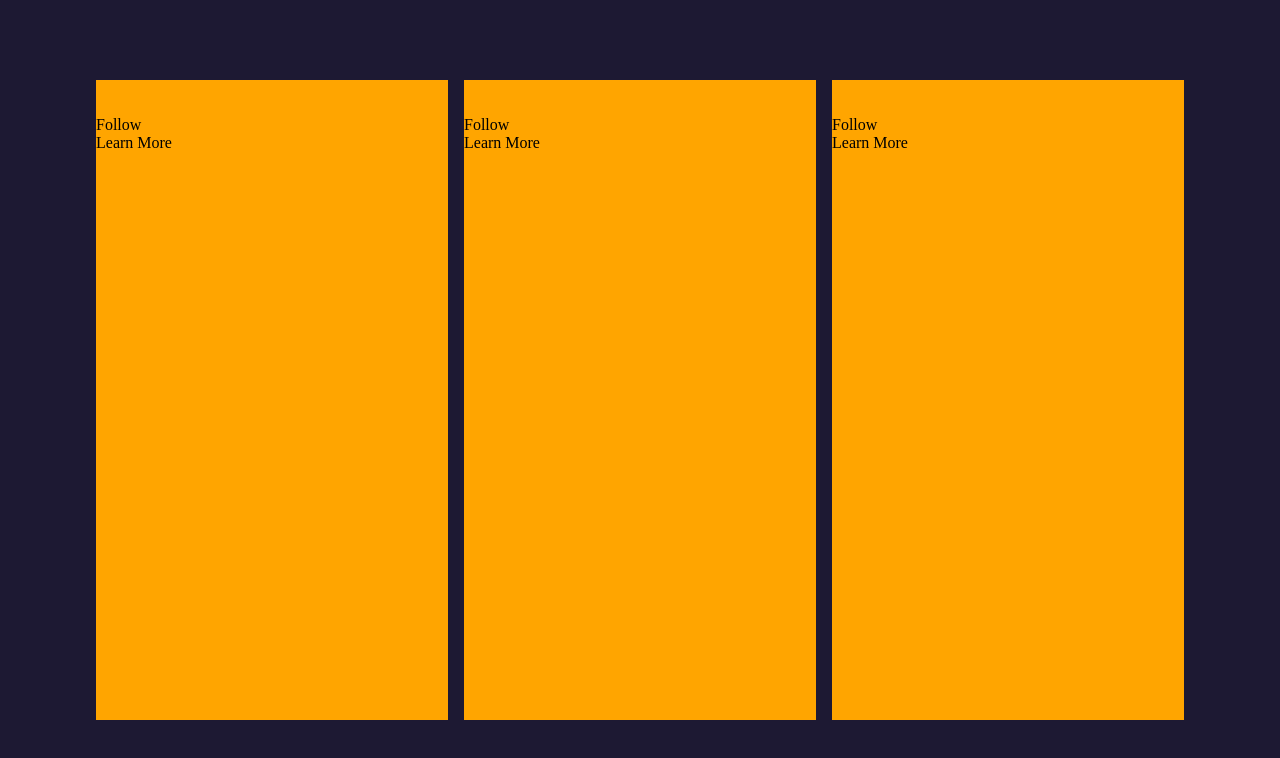
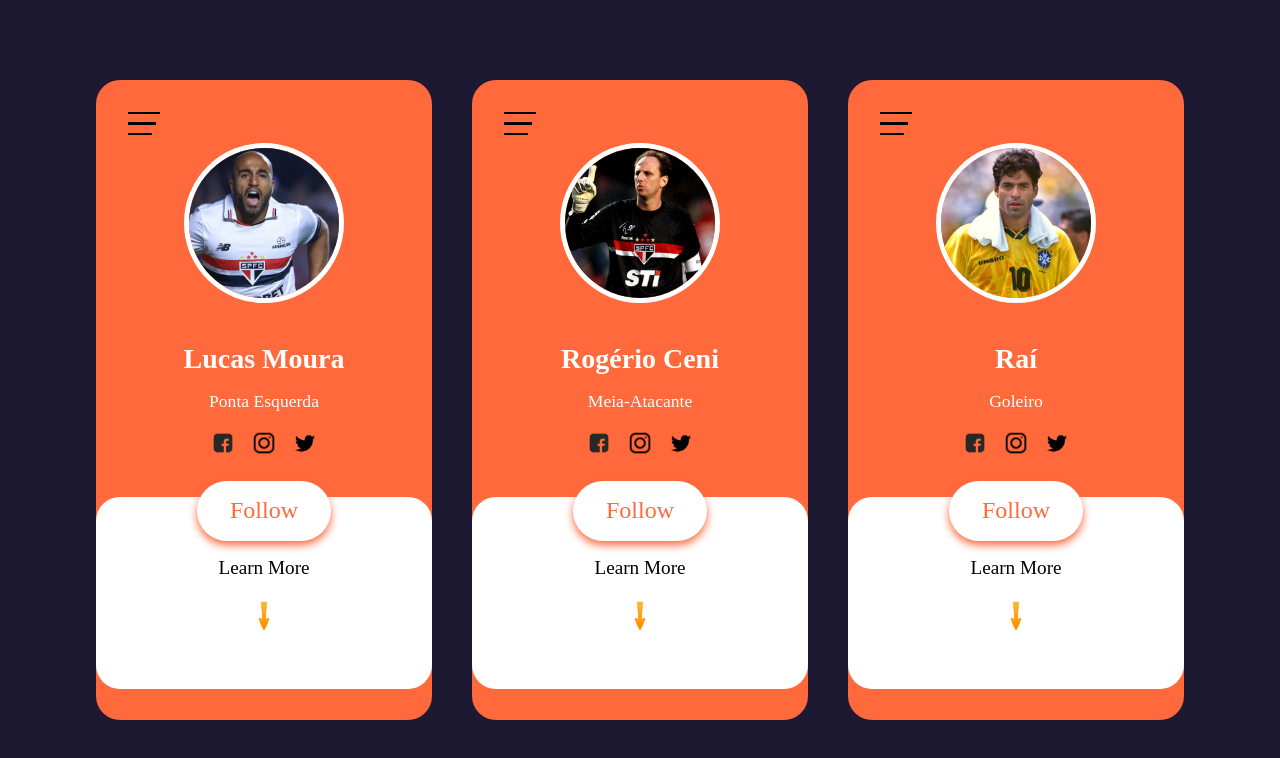
Before and after one commit to VitorArgeri/Atividade-10, a website: page index.html in a window 1280 px wide. Drawn offline with nearby package versions, Linux system fonts and the light colour scheme.

Commit message:
feat: card informations

```diff
--- a/index.html
+++ b/index.html
@@ -11,65 +11,101 @@
     <div class="container">
 
         <div class="card">
-            <div class="menu"></div>
+            <div class="menu">
+                <div class="menu-bar-1"></div>
+                <div class="menu-bar-2"></div>
+                <div class="menu-bar-3"></div>
+            </div>
             <div class="main-information">
-                <img src="" alt="" class="main-img">
-                <p class="name"></p>
-                <p class="position"></p>
+                <div class="img">
+                    <img src="img/LucasMoura.webp" alt="Lucas Moura" class="main-img">
+                </div>
+                <p class="name">
+                    Lucas Moura
+                </p>
+                <p class="position">
+                    Ponta Esquerda
+                </p>
                 <div class="social-media">
-                    <img src="" alt="" class="facebook">
-                    <img src="" alt="" class="instagram">
-                    <img src="" alt="" class="twitter">
+                    <img src="/img/facebook.webp" alt="facebook" class="facebook">
+                    <img src="/img/Instagram.png" alt="instagram" class="instagram">
+                    <img src="/img/twitter.png" alt="twitter" class="twitter">
                 </div>
             </div>
             <div class="follow-and-learn">
-                <div class="">
+                <div class="follow">
                     <p class="follow-text">Follow</p>
                 </div>
                 <p class="learn-more">Learn More</p>
-                <img src="" alt="" class="arrow">
+                <div class="orange-arrow">
+                    <img src="/img/orange-arrow.png" alt="orange-arrow" class="arrow">
+                </div>
             </div>
         </div>
 
         <div class="card">
-            <div class="menu"></div>
+            <div class="menu">
+                <div class="menu-bar-1"></div>
+                <div class="menu-bar-2"></div>
+                <div class="menu-bar-3"></div>
+            </div>
             <div class="main-information">
-                <img src="" alt="" class="main-img">
-                <p class="name"></p>
-                <p class="position"></p>
+                <div class="img">
+                    <img src="img/RogérioCeni.webp" alt="Ceni" class="main-img">
+                </div>
+                <p class="name">
+                    Rogério Ceni
+                </p>
+                <p class="position">
+                    Meia-Atacante
+                </p>
                 <div class="social-media">
-                    <img src="" alt="" class="facebook">
-                    <img src="" alt="" class="instagram">
-                    <img src="" alt="" class="twitter">
+                    <img src="/img/facebook.webp" alt="facebook" class="facebook">
+                    <img src="/img/Instagram.png" alt="instagram" class="instagram">
+                    <img src="/img/twitter.png" alt="twitter" class="twitter">
                 </div>
             </div>
             <div class="follow-and-learn">
-                <div class="">
+                <div class="follow">
                     <p class="follow-text">Follow</p>
                 </div>
                 <p class="learn-more">Learn More</p>
-                <img src="" alt="" class="arrow">
+                <div class="orange-arrow">
+                    <img src="/img/orange-arrow.png" alt="orange-arrow" class="arrow">
+                </div>
             </div>
         </div>
 
         <div class="card">
-            <div class="menu"></div>
+            <div class="menu">
+                <div class="menu-bar-1"></div>
+                <div class="menu-bar-2"></div>
+                <div class="menu-bar-3"></div>
+            </div>
             <div class="main-information">
-                <img src="" alt="" class="main-img">
-                <p class="name"></p>
-                <p class="position"></p>
+                <div class="img">
+                    <img src="img/Rai-Fonte-The-Players-Tribune.jpeg" alt="Raí" class="main-img">
+                </div>
+                <p class="name">
+                    Raí
+                </p>
+                <p class="position">
+                    Goleiro
+                </p>
                 <div class="social-media">
-                    <img src="" alt="" class="facebook">
-                    <img src="" alt="" class="instagram">
-                    <img src="" alt="" class="twitter">
+                    <img src="/img/facebook.webp" alt="facebook" class="facebook">
+                    <img src="/img/Instagram.png" alt="instagram" class="instagram">
+                    <img src="/img/twitter.png" alt="twitter" class="twitter">
                 </div>
             </div>
             <div class="follow-and-learn">
-                <div class="">
+                <div class="follow">
                     <p class="follow-text">Follow</p>
                 </div>
                 <p class="learn-more">Learn More</p>
-                <img src="" alt="" class="arrow">
+                <div class="orange-arrow">
+                    <img src="/img/orange-arrow.png" alt="orange-arrow" class="arrow">
+                </div>
             </div>
         </div>
     </div>
--- a/style.css
+++ b/style.css
@@ -12,14 +12,148 @@ body {
     height: 80vh;
     width: 85%;
     display: grid;
-    grid-template-columns: 1f 1f 1f;
-    grid-template-areas:
-    "card card card";
     margin: auto;
     margin-top: 10vh;
-    gap: 1rem;
+    gap: 2.5rem;
+    display: flex;
+    align-items: center;
+    justify-content: center;
 }
 
 .card {
-    background-color: orange;
+    background-color: rgb(255, 105, 59);
+    border-radius: 1.5rem;
+    flex-direction: column;
+    height: 100%;
+    width: 100%;
 }
+.menu {
+    justify-content: center;
+    align-items: center;
+    flex-direction: column;
+    margin-top: 2rem;
+    margin-left: 1.5rem;
+}
+
+.menu-bar-1,
+.menu-bar-2,
+.menu-bar-3 {
+    background-color: black;
+    justify-content: start;
+    margin: 0.5rem;
+    height: 0.3vh;
+}
+
+.menu-bar-1 {
+    width: 2rem;
+}
+
+.menu-bar-2 {
+    width: 1.75rem;
+}
+
+.menu-bar-3 {
+    width: 1.5rem;
+}
+
+.img {
+    justify-content: center;
+    align-items: center;
+    display: flex;
+}
+
+.main-img {
+    height: 10rem;
+    width: 10rem;
+    border-radius: 50%;
+    border: 5px solid white;
+    /* Esse código em específico serve para garantir que a imagem não fique distorcida */
+    object-fit: cover;
+}
+
+.name {
+    justify-content: center;
+    align-items: center;
+    display: flex;
+    margin-top: 5vh;
+    font-size: 1.75rem;
+    color: white;
+    font-weight: bold;
+    font-family: poppins;
+}
+
+.position {
+    justify-content: center;
+    align-items: center;
+    display: flex;
+    font-size: 1.1rem;
+    color: white;
+    font-family: poppins;
+    margin-top: 2vh;
+    font-weight: 0;
+}
+
+.social-media {
+    justify-content: center;
+    align-items: center;
+    display: flex;
+    gap: 1rem;
+    margin-top: 2vh;
+}
+
+.facebook,
+.twitter {
+    width: 1.25rem;
+}
+
+.instagram {
+    width: 1.875rem;
+}
+
+.follow-and-learn {
+    background-color: white;
+    height: 30%;
+    border-radius: 1.5rem;
+    width: 100%;
+    margin-top: 2.4rem;
+}
+
+.follow {
+    background-color: white;
+    position: relative;
+    left: 30%;
+    bottom: 1rem;
+    justify-content: center;
+    align-items: center;
+    display: flex;
+    width: 40%;
+    height: 7.5vh;
+    border-radius: 2rem;
+    box-shadow: 0px 4px 8px rgb(255, 105, 59);
+}
+
+.follow-text {
+    font-size: 1.5rem;
+    color: rgb(255, 105, 59);
+    font-family: poppins;
+}
+
+.learn-more {
+    justify-content: center;
+    align-items: center;
+    display: flex;
+    font-family: poppins;
+    font-size: 1.2rem;
+}
+
+.orange-arrow {
+    justify-content: center;
+    align-items: center;
+    display: flex;
+    margin-top: 1.75rem;
+}
+
+.arrow {
+    transform: rotate(90deg);
+    width: 2rem;
+}
```
Also changed, not shown: img/Instagram.png (added), img/LucasMoura.webp (added), img/Rai-Fonte-The-Players-Tribune.jpeg (added), img/RogérioCeni.webp (added), img/facebook.webp (added), img/orange-arrow.png (added), img/twitter.png (added).
